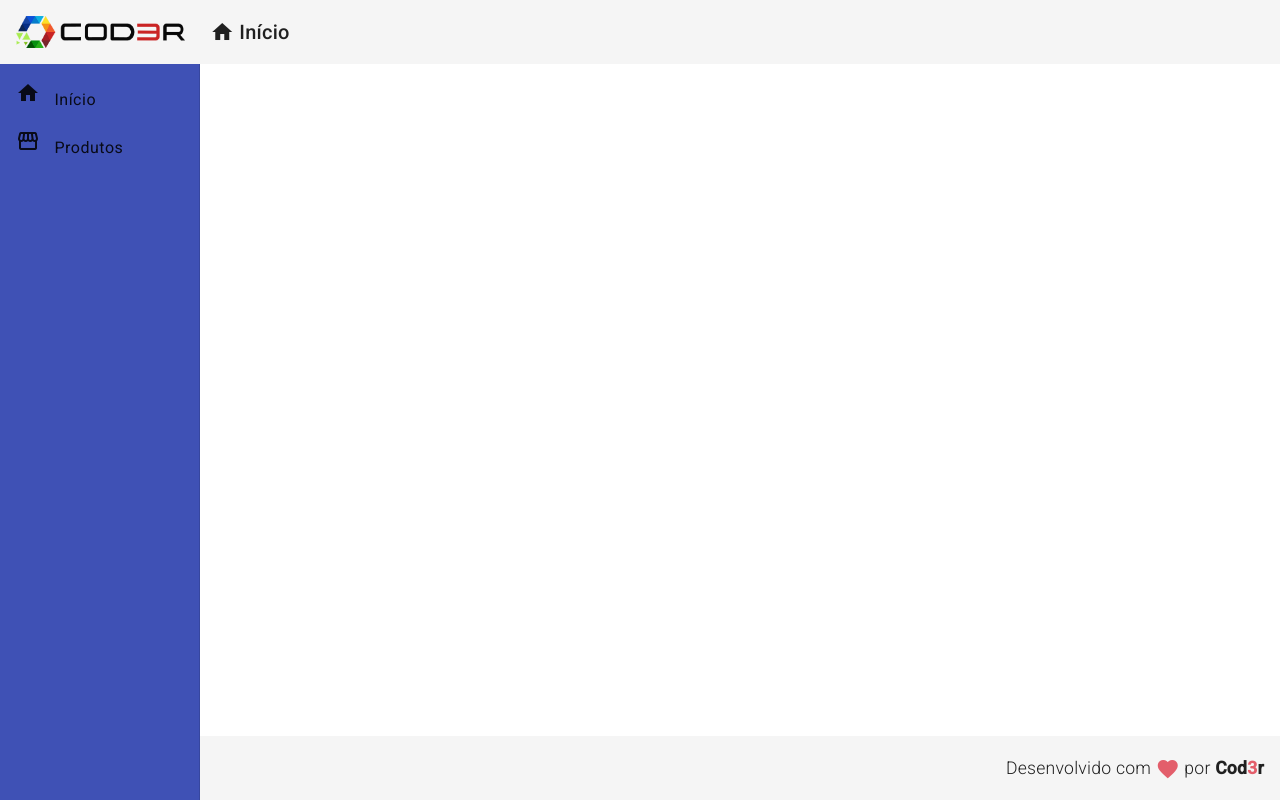
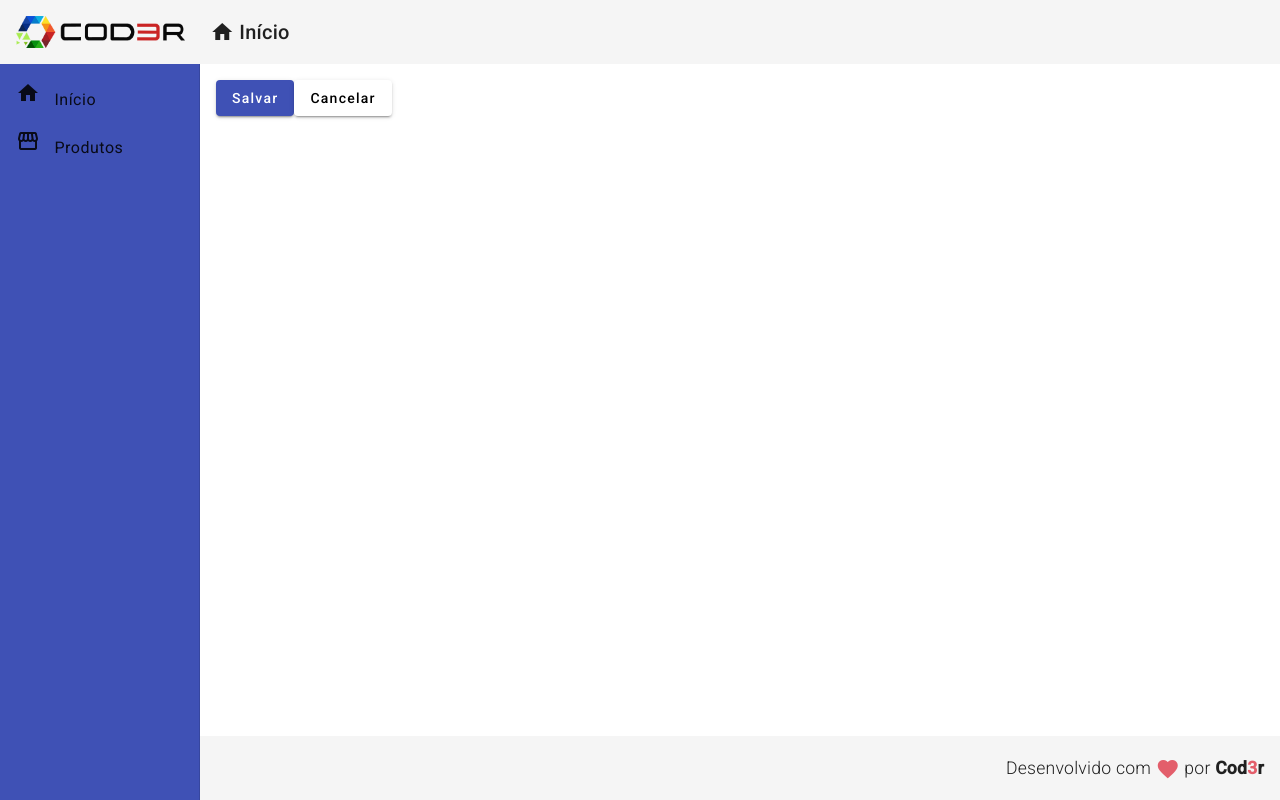
Before and after one commit to JP-Cardoso/crud_angular9, an Angular app in the folder frontend/: page /products/create in a window 1280 px wide. Built offline with nearby package versions, Linux system fonts and the light colour scheme.

Commit message:
Criando o service de criação de produto

```diff
--- a/frontend/src/app/app.module.ts
+++ b/frontend/src/app/app.module.ts
@@ -20,7 +20,7 @@
 import { ForDirective } from './directives/for.directive';
 import { ProductCreateComponent } from './components/product/product-create/product-create.component';
 import {MatButtonModule} from '@angular/material/button';
-
+import { MatSnackBarModule } from '@angular/material/snack-bar'
 
 
 @NgModule({
@@ -44,7 +44,8 @@
     MatSidenavModule,
     MatListModule,
     MatCardModule,
-    MatButtonModule
+    MatButtonModule,
+    MatSnackBarModule
   ],
   providers: [],
   bootstrap: [AppComponent]
--- a/frontend/src/app/components/product/product-create/product-create.component.html
+++ b/frontend/src/app/components/product/product-create/product-create.component.html
@@ -0,0 +1,7 @@
+<button mat-raised-button (click)="createProduct()" color="primary">
+    Salvar
+</button>
+
+<button mat-raised-button (click)="cancelProduct()">
+    Cancelar
+</button>
--- a/frontend/src/app/components/product/product-create/product-create.component.ts
+++ b/frontend/src/app/components/product/product-create/product-create.component.ts
@@ -1,3 +1,5 @@
+import { Router } from '@angular/router';
+import { ProductService } from './../product.service';
 import { Component, OnInit } from '@angular/core';
 
 @Component({
@@ -7,18 +9,24 @@
 })
 export class ProductCreateComponent implements OnInit {
 
-  propLegal = "qualquer";
+  // propLegal = "qualquer";
 
-  constructor () {
+  constructor (private productService: ProductService, private route: Router) {
 
   }
 
   ngOnInit(): void {
-
   }
   // fazendo um binding - ligação de evento
-  fazendoAlgo(): void {
-    console.log('Fazendo algo!!!');
+  // fazendoAlgo(): void {
+  //   console.log('Fazendo algo!!!');
+  // }
+  createProduct(): void{
+    this.productService.showMensage('Produto Criado')
+  }
+
+  cancelProduct(): void{
+    this.productService.navigate(['/products'])
   }
 
 }
--- /dev/null
+++ b/frontend/src/app/components/product/product.model.ts
@@ -0,0 +1,6 @@
+export interface Product {
+    // Id aqui está opcional
+    id?: number;
+    name: string;
+    price: number
+}
--- /dev/null
+++ b/frontend/src/app/components/product/product.service.ts
@@ -0,0 +1,25 @@
+import { Injectable } from '@angular/core';
+import {MatSnackBar} from '@angular/material/snack-bar'
+
+@Injectable({
+  providedIn: 'root'
+})
+export class ProductService {
+  navigate(arg0: string[]) {
+    throw new Error('Method not implemented.');
+  }
+
+  constructor(private snackBar: MatSnackBar) {
+
+   }
+
+  showMensage(msg: string): void {
+    // o primeiro arg mostar a mensagem que vai aparecer, o segundo já é uma action,
+    // o terceiro são algumas ações dele
+    this.snackBar.open(msg, 'X', {
+      duration: 3000,
+      horizontalPosition: "right",
+      verticalPosition: "top"
+    })
+  }
+}
```
